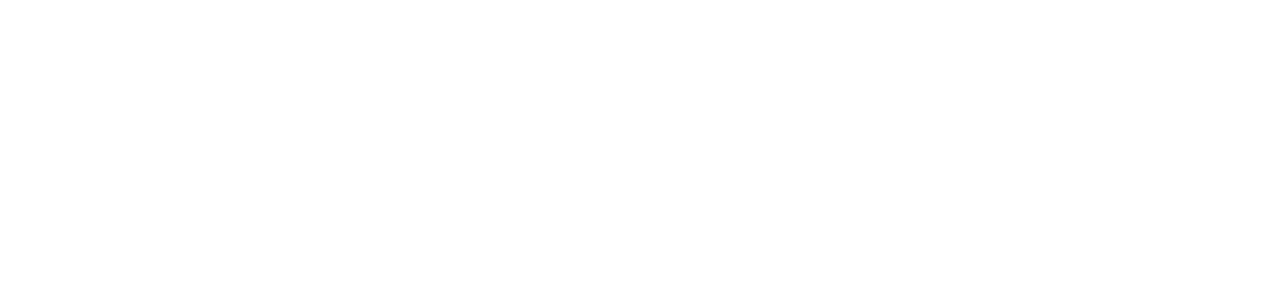
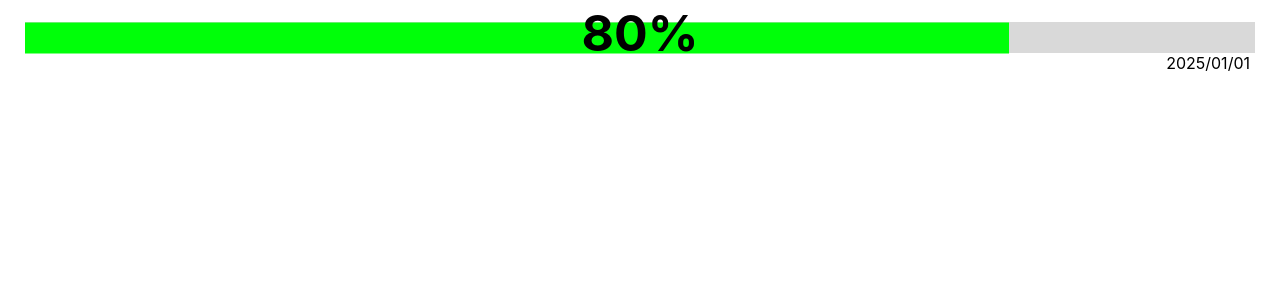
Before and after one commit to Git-Fam/group-work-curriculum, a React (Create React App) app in the folder curriculum/curriculum/: page /score in a window 1280 px wide. Before the commit this address had no page. Shown: the top 300 px of the page. Built offline with nearby package versions, Linux system fonts and the light colour scheme; the HTML template or start-up script is replaced by a standard one; a web font is replaced by a local one.

Commit message:
お疲れ様です。ご確認よろしくお願いいたします。

```diff
--- a/curriculum/curriculum/src/App.css
+++ b/curriculum/curriculum/src/App.css
@@ -113,6 +113,7 @@
 
 .formButton:hover{
   background: linear-gradient(180deg, rgba(30, 181, 53, 1), rgba(225, 251, 229, 1));
+  transition: 1s;
 }
 
 @media screen and (max-width: 390px) {
--- a/curriculum/curriculum/src/App.js
+++ b/curriculum/curriculum/src/App.js
@@ -2,6 +2,7 @@
 import {useState} from "react";
 import './App.css';
 import Navbar from './components/Navbar';
+import Score from './components/score';
 import Top from "./components/Top";
 import Login from './components/Login';
 import NewUserCreate from "./components/NewUserCreate";
@@ -18,6 +19,7 @@
     <Router>
       <Routes>
         <Route path='/navber' element={<Navbar />}></Route>
+        <Route path='/score' element={<Score />}></Route>
         <Route path='/' element={<Top />}></Route>
         <Route path='/login' element={<Login />}>Login</Route>
         <Route path='/newusercreate' element={<NewUserCreate />}>Siginup</Route>
--- a/curriculum/curriculum/src/components/MyPage.jsx
+++ b/curriculum/curriculum/src/components/MyPage.jsx
@@ -7,7 +7,9 @@
 
 const MyPage = () => {
 
-  const maxScore = 80 + "%";
+  const myScore = 80;
+
+  const maxScore = myScore + "%";
   const maxScoreDate = "2025/01/01";
 
   useEffect(() => {
@@ -49,7 +51,7 @@
                   </div>
                   <div className='date'>{maxScoreDate}</div>
                   <div className='linkPage'>
-                    <Link to={"/scorelist"}>スコア一覧へ</Link>
+                    <Link to={"/scorelist"}>スコア一覧へ<div class="lineArrow"></div></Link>
                   </div>
                 </div>
               </div>
@@ -78,7 +80,7 @@
                   </div>
 
                   <div className='linkPage'>
-                    <Link to={"/roulettelist"}>ルーレット一覧へ</Link>
+                    <Link to={"/roulettelist"}>ルーレット一覧へ<div class="lineArrow"></div></Link>
                   </div>
                 </div>
               </div>
--- /dev/null
+++ b/curriculum/curriculum/src/components/Score.jsx
@@ -0,0 +1,26 @@
+import React, { useEffect } from 'react';
+
+const Score = () => {
+    const myScore = 80;
+
+    const maxScore = myScore + "%";
+    const maxScoreDate = "2025/01/01";
+
+    useEffect(() => {
+        const element = document.getElementById("myScore");
+        element.style.width = maxScore;
+    })
+    return (
+            <div className='inContents'>
+                <div className='scoreGroup'>
+                    <div className='scoreGauge'>
+                        <p className='scoreNumbar'>{maxScore}</p>
+                        <div id='myScore'></div>
+                    </div>
+                </div>
+                <div className='date'>{maxScoreDate}</div>
+            </div>
+    )
+}
+
+export default Score;
--- a/curriculum/curriculum/src/components/ScoreList.jsx
+++ b/curriculum/curriculum/src/components/ScoreList.jsx
@@ -33,13 +33,7 @@
                 <div className='form'>
                     <div className='scoreRanking'>
                     <p className='subTitle'>スコア</p>
-                    <div className='scoreGroup inContents'>
-                        <div className='scoreGauge'>
-                        <p className='scoreNumbar'>{maxScore}</p>
-                        <div className='myScore'></div>
-                        </div>
-                        <div className='date'>{maxScoreDate}</div>
-                    </div>
+
                     <div className='scoreGroup inContents'>
                         <div className='scoreGauge'>
                         <p className='scoreNumbar'>{maxScore}</p>
--- a/curriculum/curriculum/src/components/css/MyPage.css
+++ b/curriculum/curriculum/src/components/css/MyPage.css
@@ -23,10 +23,24 @@
     font-size: 20px;
 }
 .linkPage{
+    margin-top: 30px;
+    margin-right: 20px;
     text-align: end;
 }
 .linkPage a{
     width: auto;
+}
+.lineArrow {
+  width: 115%;
+  height: 8px;
+  border-bottom: 1px solid #000;
+  border-right: 1px solid #000;
+  transform: skew(55deg);
+  margin: -10px 0 0 -8px;
+}
+.linkPage:hover .lineArrow{
+    width: 140%;
+    transition: 0.5s;
 }
 
 
@@ -54,7 +68,7 @@
     position: absolute;
     top: 50%;
     left: 50%;
-    transform: translate(-50%, -50%);
+    transform: translate(-50%, -60%);
     z-index: 20;
     font-weight: bold;
     line-height: 50px;
```
